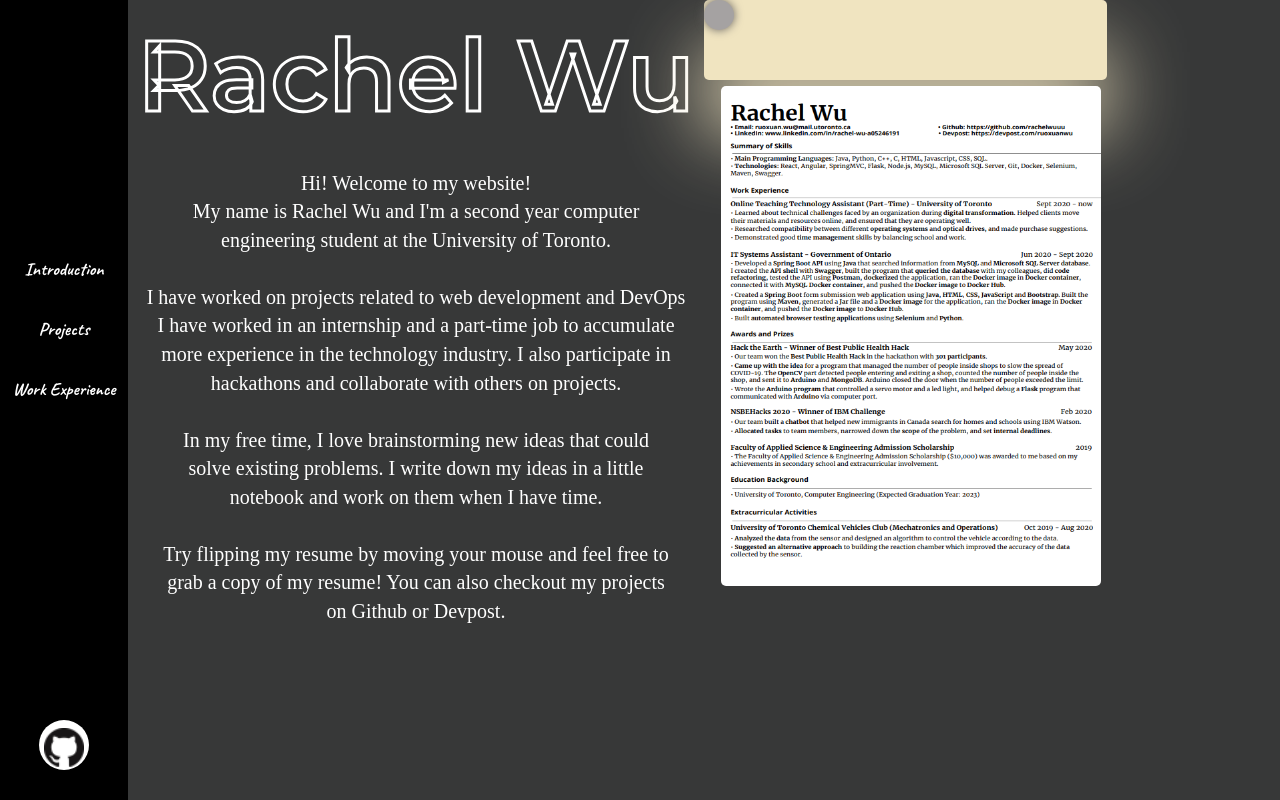
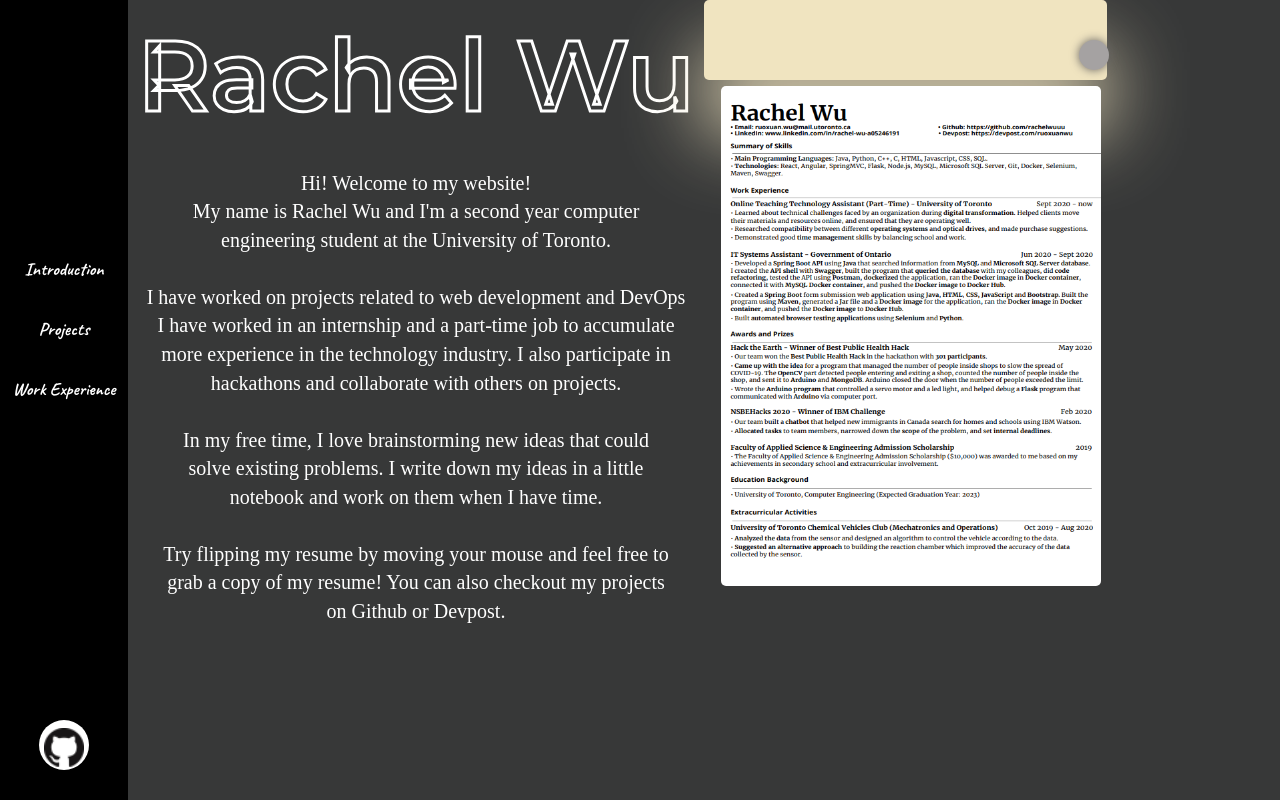
Before and after one commit to rachelwuuu/personalWebsite, an Angular app in the folder Documents/tech projects/Website Project/personal portafolio/personalWebsite/personalWebsite/: page /intro in a window 1280 px wide. Built offline with nearby package versions, Linux system fonts and the light colour scheme; a web font is replaced by a local one.

Commit message:
grey dot animation single loop

```diff
--- a/Documents/tech projects/Website Project/personal portafolio/personalWebsite/personalWebsite/src/app/app.component.ts
+++ b/Documents/tech projects/Website Project/personal portafolio/personalWebsite/personalWebsite/src/app/app.component.ts
@@ -14,5 +14,5 @@ fromEvent(document.body, 'mousemove').subscribe(($e)=>{
   styleUrls: ['./app.component.css']
 })
 export class AppComponent {
-  title = 'personalWebsite';
+  title = 'Rachel Wu';
 }
--- a/Documents/tech projects/Website Project/personal portafolio/personalWebsite/personalWebsite/src/app/intro/intro.component.css
+++ b/Documents/tech projects/Website Project/personal portafolio/personalWebsite/personalWebsite/src/app/intro/intro.component.css
@@ -115,7 +115,17 @@ a:hover{
     height:30px;
     border-radius:50%;
     width:30px;
+    animation-name:movingDot;
+    animation-duration:10s;
+    /*animation-iteration-count: infinite;*/
+    position:relative;
 }
+@keyframes movingDot{
+    0% {left:0px;top:0px;}
+    50%{left:93%;top:50%;}
+    100%{left:0px;top:0px;}
+}
+
 .lamp{
     box-shadow: inset 0px 0px 80px  rgb(121, 117, 108);
     box-shadow: 0px 50px 80px  rgb(240, 228, 192);
--- a/Documents/tech projects/Website Project/personal portafolio/personalWebsite/personalWebsite/src/app/intro/intro.component.ts
+++ b/Documents/tech projects/Website Project/personal portafolio/personalWebsite/personalWebsite/src/app/intro/intro.component.ts
@@ -1,5 +1,4 @@
 import { Component, OnInit } from '@angular/core';
-
 @Component({
   selector: 'app-intro',
   templateUrl: './intro.component.html',
```
